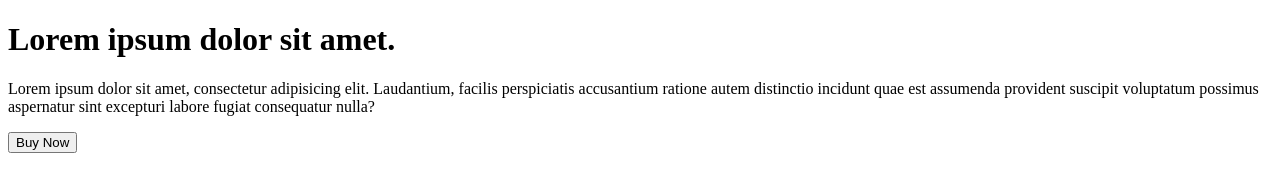
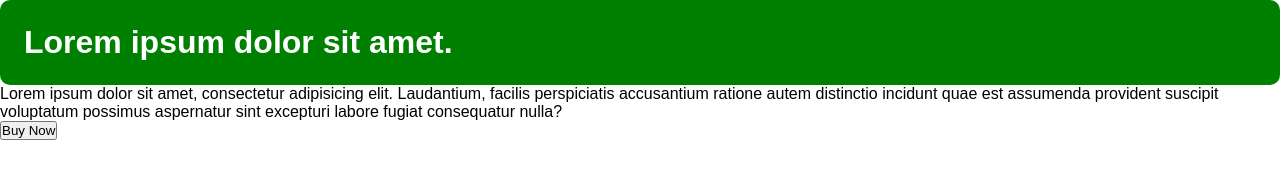
Before and after one commit to devshimul/eschool, a plain HTML site: page index.html in a window 1280 px wide. Drawn offline with Linux system fonts and the light colour scheme.

Commit message:
css added

```diff
--- a/index.html
+++ b/index.html
@@ -3,10 +3,11 @@
   <head>
     <meta charset="UTF-8" />
     <meta name="viewport" content="width=device-width, initial-scale=1.0" />
+    <link rel="stylesheet" href="style.css" />
     <title>Class - 19 | HTML Table</title>
   </head>
   <body>
-    <h1>Lorem ipsum dolor sit amet.</h1>
+    <h1 class="heading">Lorem ipsum dolor sit amet.</h1>
     <p>
       Lorem ipsum dolor sit amet, consectetur adipisicing elit. Laudantium,
       facilis perspiciatis accusantium ratione autem distinctio incidunt quae
--- a/style.css
+++ b/style.css
@@ -0,0 +1,13 @@
+* {
+  margin: 0;
+  padding: 0;
+  box-sizing: border-box;
+  font-family: sans-serif;
+}
+
+.heading {
+  color: #fff;
+  background-color: green;
+  padding: 24px;
+  border-radius: 10px;
+}
```
